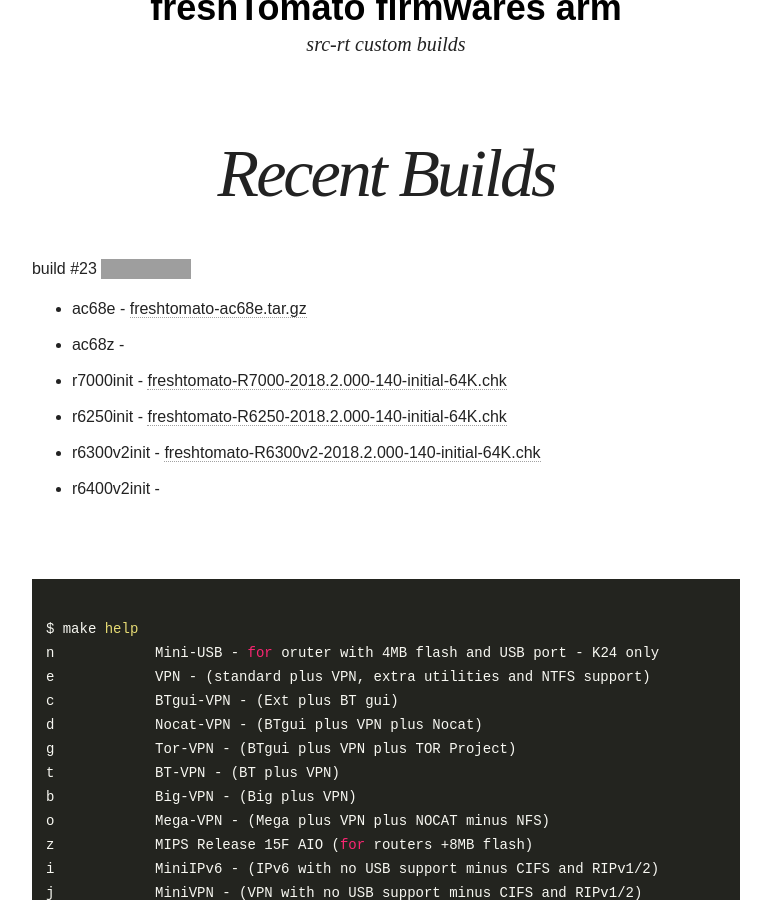
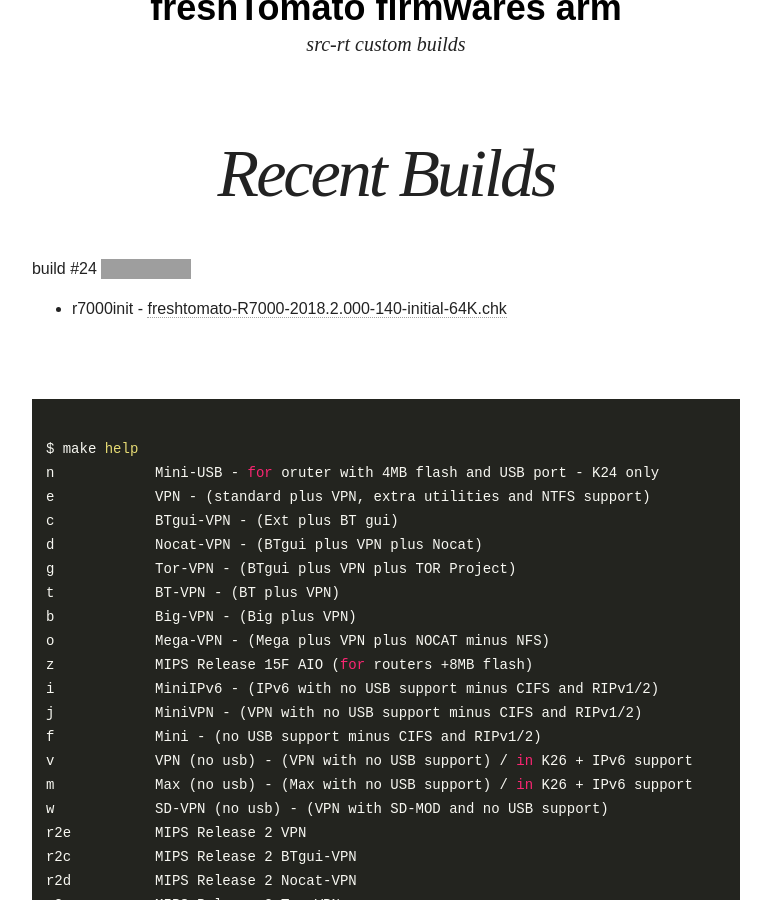
Before and after one commit to oglopss/freshTomato-ARM-ci-jekyll, a Jekyll site: the page built from index.html, in a window 1280 px wide and 900 px high, scrolled down 339 px. Shown: the whole window, without its empty margins (254-1025 px from the left). Built offline with Jekyll 4.4.1, drawn with Linux system fonts in a browser that asks for light colours; nearby versions of some CDN libraries; grey boxes are pictures that could not be loaded.

Commit message:
Travis build 24 r7000init pushed to gh-pages

```diff
--- a/_data/ss.yml
+++ b/_data/ss.yml
@@ -1,8 +1,3 @@
-build: 23
+build: 24
 files:
   - 0003 r7000init freshtomato-R7000-2018.2.000-140-initial-64K.chk
-  - 0005 r6300v2init freshtomato-R6300v2-2018.2.000-140-initial-64K.chk
-  - 0004 r6250init freshtomato-R6250-2018.2.000-140-initial-64K.chk
-  - 0006 r6400v2init
-  - 0001 ac68e freshtomato-ac68e.tar.gz
-  - 0002 ac68z
```
